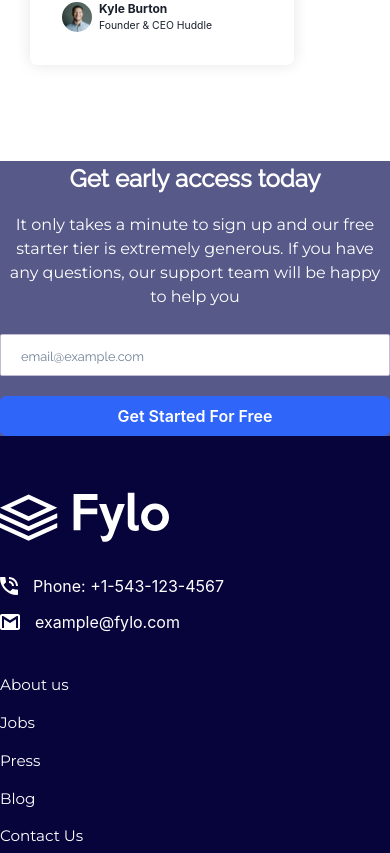
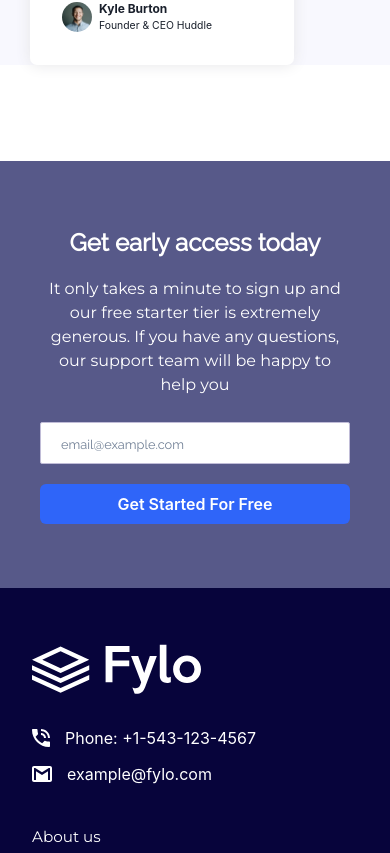
Before and after one commit to Mowah-Chibuike/Fylo-React-, a React (Create React App) app: page / in a window 390 px wide. Shown: the part 1840-2693 px from the top of the page. Built offline with nearby package versions, Linux system fonts and the light colour scheme.

Commit message:
Fixed responsiveness issues

```diff
--- a/src/components/Footer/Footer.css
+++ b/src/components/Footer/Footer.css
@@ -1,7 +1,12 @@
+.footer {
+  padding: 32px;
+}
 .whiteLogo {
   height: 50px;
 }
-
+.footer-box {
+  margin-bottom: 32px;
+}
 .footer-link {
   font-family: "Montserrat", sans-serif;
   margin-bottom: 15px;
--- a/src/components/Footer/Footer.jsx
+++ b/src/components/Footer/Footer.jsx
@@ -11,6 +11,7 @@ import './Footer.css';
 const Footer = () => {
     return(
         <Box
+        className='footer'
         px={{sm: '2rem', lg: '4rem'}}
         pt='3.5rem'
         backgroundColor='#07043b'
--- a/src/components/Footer/FooterBox.jsx
+++ b/src/components/Footer/FooterBox.jsx
@@ -6,6 +6,7 @@ import FooterLink from './FooterLink';
 const FooterBox = ({text1, text2, text3, text4}) => {
     return(
         <Box
+        className='footer-box'
         mb={{sm:'2rem', lg: '4rem'}}
         w={{lg: '20%'}}
         h={{lg: '10rem'}}
--- a/src/components/Navbar/NavBar.css
+++ b/src/components/Navbar/NavBar.css
@@ -1,6 +1,6 @@
 .logo {
-  width: 90%;
-  height: 70%;
+  width: 70%;
+  height: 40%;
 }
 
 .nav-link {
--- a/src/components/NewsLetter/NewsLetter.css
+++ b/src/components/NewsLetter/NewsLetter.css
@@ -1,3 +1,7 @@
+.news {
+  padding: 4rem 2.5rem;
+}
+
 .sign-up-header {
   font-family: "Raleway", sans-serif;
 }
@@ -5,3 +9,9 @@
 .sign-up-content {
   font-family: "Montserrat", sans-serif;
 }
+
+@media screen and (min-width: 1024px) {
+  .news {
+    padding: 5rem 4rem;
+  }
+}
--- a/src/components/NewsLetter/NewsLetter.jsx
+++ b/src/components/NewsLetter/NewsLetter.jsx
@@ -6,9 +6,9 @@ import './NewsLetter.css'
 const NewsLetter = () => {
     return (
         <Box
+        className='news'
         w='100%'
-        px={{sm: '2.5rem', lg: '5rem'}}
-        py={{sm: '3.5rem', lg: '5rem'}}
+        h='50%'
         backgroundColor='#575989'
         color='white'
         textAlign='center'
--- a/src/components/Productive/Productive.css
+++ b/src/components/Productive/Productive.css
@@ -1,3 +1,9 @@
+.prod-main {
+  background-image: url(/src/images/bg-curve-mobile.svg);
+  background-size: cover;
+  background-repeat: no-repeat;
+  background-position: top center;
+}
 .second-image {
   width: 100%;
   height: 50%;
--- a/src/components/Productive/Productive.jsx
+++ b/src/components/Productive/Productive.jsx
@@ -11,6 +11,7 @@ import './Productive.css'
 const Productive = () => {
     return(
         <Box
+        className='prod-main'
         display={{sm:'flex', lg:'flex'}}
         justifyContent={{sm:'center', lg: 'center'}}
         flexDirection= {{sm:'column', lg: 'row-reverse'}}
```
